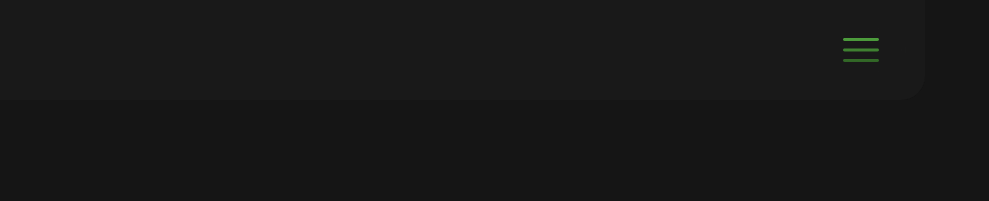
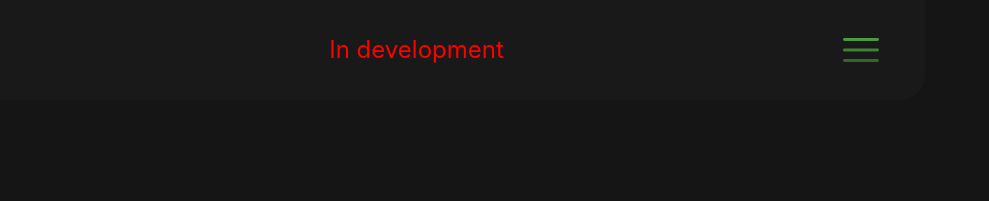
Before and after one commit to nippliz/nippliz.github.io, a plain HTML site: page index.html in a window 1280 px wide. Shown: the top 201 px of the page, 291-1280 px from the left. Drawn offline with Linux system fonts and the light colour scheme.

Commit message:
ahtung message

```diff
--- a/index.html
+++ b/index.html
@@ -14,6 +14,7 @@
     <header>
         <div class="header">
             <div class="logo"><a href="#!"><img src="img/Logo-full.svg" alt="Logo"></a></div>
+            <p style="color: red;">In development</p>
             <nav class="nav">
                 <!-- <button class="lang">en</button> -->
                 <button class="burger"><img src="img/menu.svg" alt="burger menu"></button>
```
